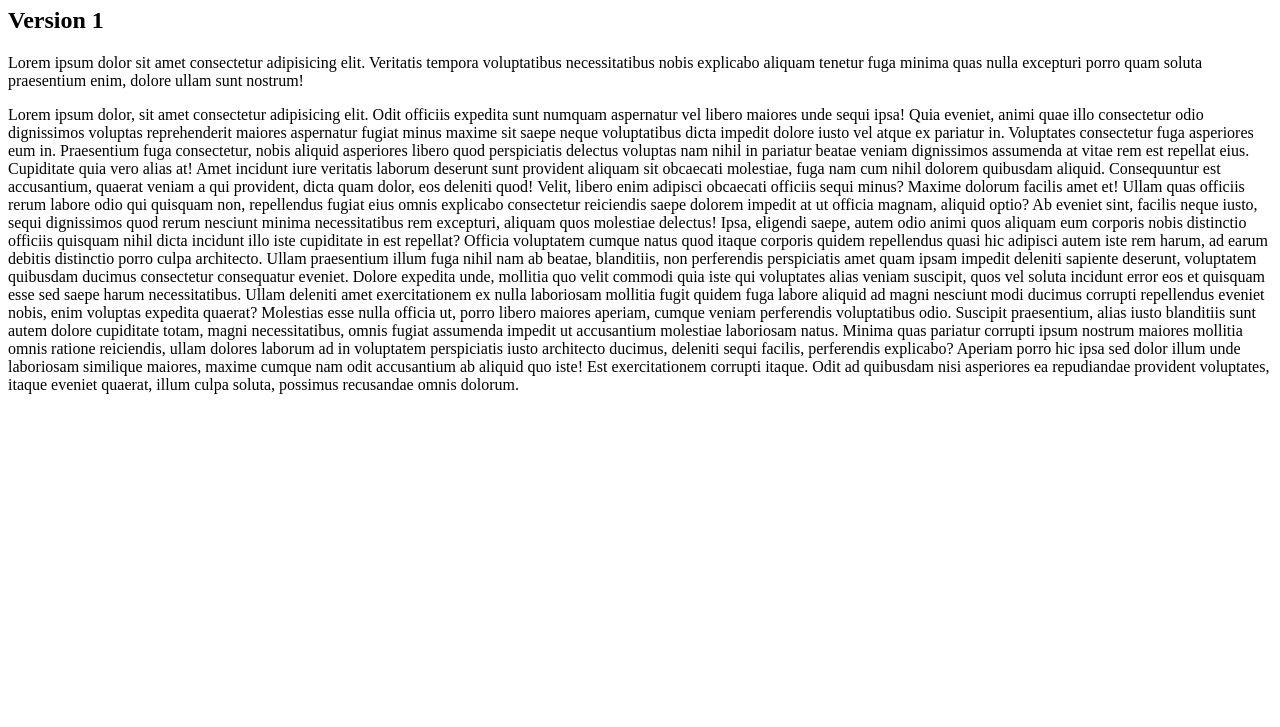
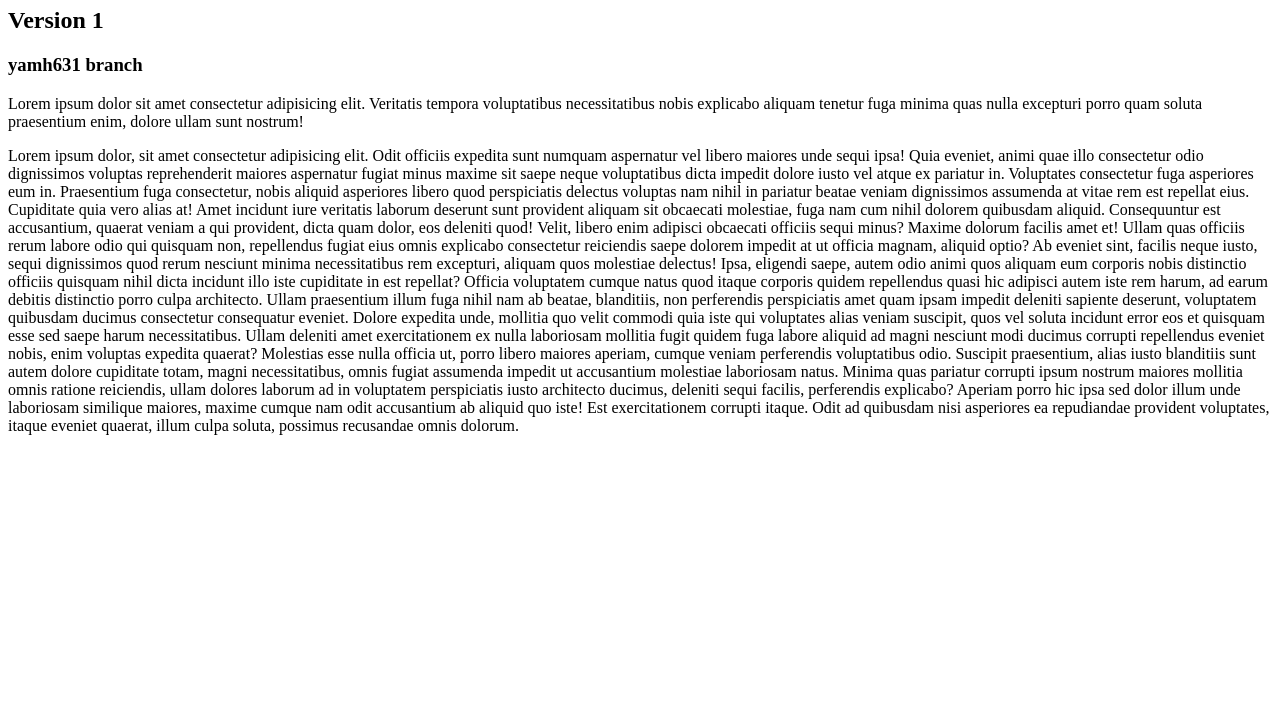
Before and after one commit to Yamh631/Test, a plain HTML site: page index.html in a window 1280 px wide. Shown: the part 73-800 px from the top of the page. Drawn offline with Linux system fonts and the light colour scheme.

Commit message:
add yamh631 branch and h3 message

```diff
--- a/index.html
+++ b/index.html
@@ -8,6 +8,7 @@
 <body>
     <h1>Github</h1>
     <h2>Version 1</h2>
+    <h3>yamh631 branch</h3>
 
     <p>Lorem ipsum dolor sit amet consectetur adipisicing elit. Veritatis tempora voluptatibus necessitatibus nobis explicabo aliquam tenetur fuga minima quas nulla excepturi porro quam soluta praesentium enim, dolore ullam sunt nostrum!</p>
 
```
